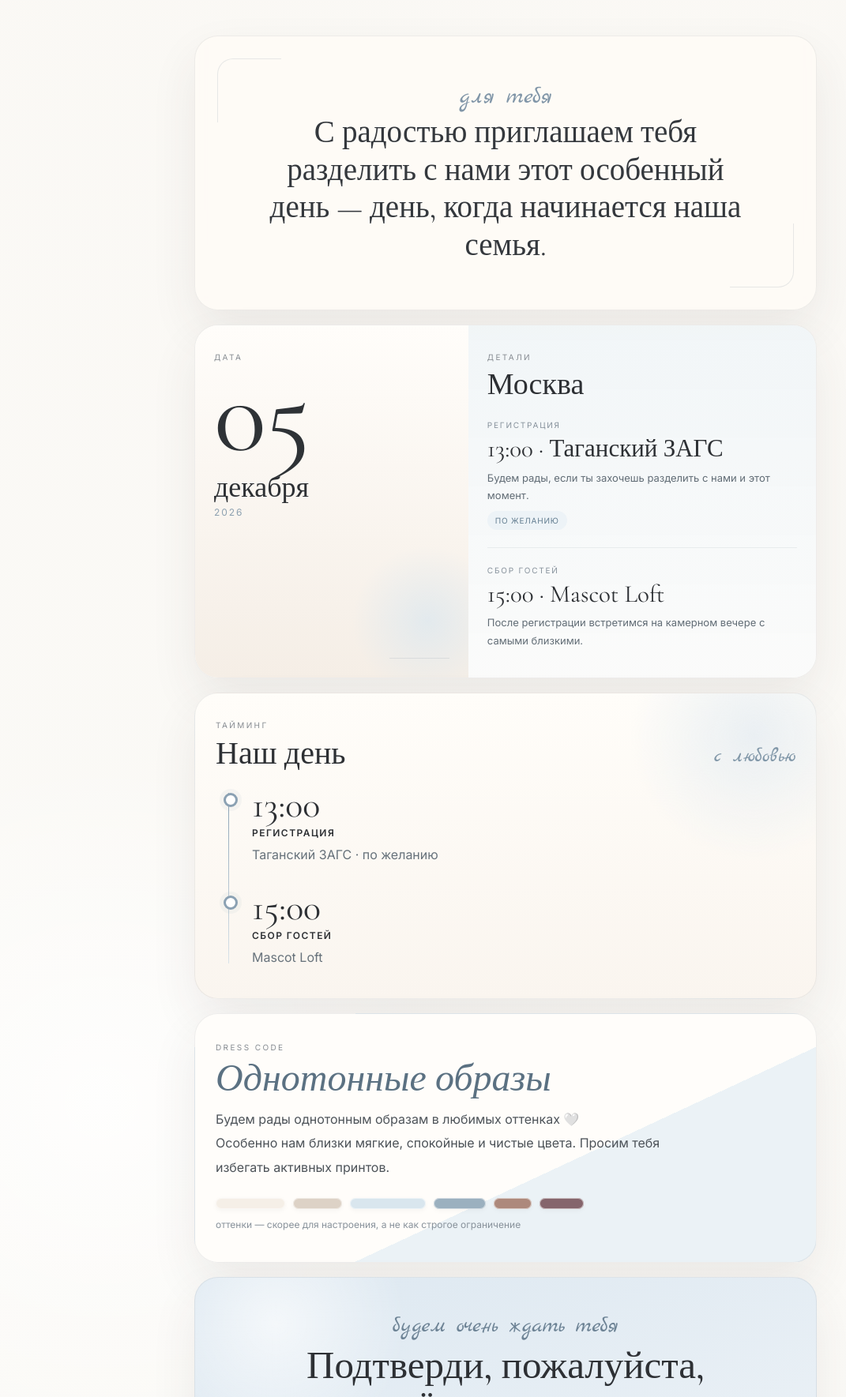
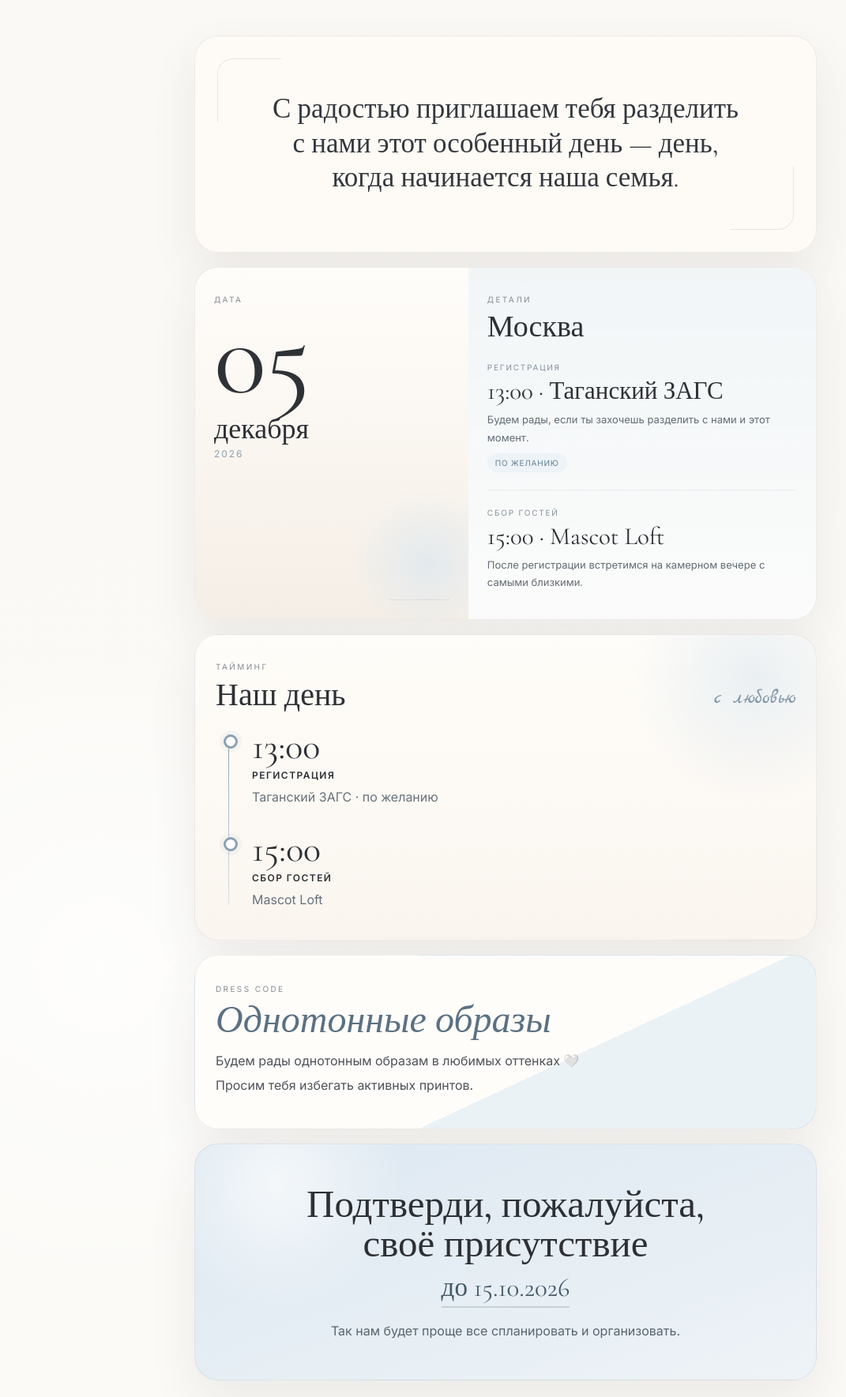
Before and after one commit to pwvmbm9r62-blip/wedding-invites, a plain HTML site: page index.html in a window 1280 px wide. Shown: the part 773-2542 px from the top of the page at 79% size, without its empty margins (0-1071 px from the left). Drawn offline with nearby package versions, Linux system fonts and the light colour scheme.

Commit message:
Add files via upload

```diff
--- a/index.html
+++ b/index.html
@@ -247,7 +247,7 @@ main{
   font-size:10px; letter-spacing:.24em; text-transform:uppercase; color:var(--muted);
 }
 .quote{
-  min-height:295px;
+  min-height:275px;
   display:grid; place-items:center;
   padding:58px 30px;
   text-align:center;
@@ -270,7 +270,7 @@ main{
 .quote p{
   margin:0; max-width:610px;
   font-family:"Cormorant Garamond",serif;
-  font-size:39px; line-height:1.22; color:#34383d;
+  font-size:35px; line-height:1.24; color:#34383d;
 }
 .overview{
   display:grid;
@@ -419,7 +419,7 @@ main{
   .inner-names{font-size:45px}
   .inner-sub{font-size:24px}
   .quote{min-height:280px; padding:50px 24px}
-  .quote p{font-size:34px}
+  .quote p{font-size:31px}
   .date-side,.info-side,.timeline,.dress,.rsvp{padding-left:22px;padding-right:22px}
   .date-num{font-size:118px}
   .date-month{font-size:31px}
@@ -471,7 +471,6 @@ main{
   <main>
     <section class="section soft quote reveal" id="invite">
       <div>
-        <div class="quote-script">для тебя</div>
         <p>С радостью приглашаем тебя разделить с нами этот особенный день — день, когда начинается наша семья.</p>
       </div>
     </section>
@@ -530,23 +529,13 @@ main{
     <section class="section dress reveal">
       <div class="eyebrow">dress code</div>
       <div class="dress-title">Однотонные образы</div>
-      <p>Будем рады однотонным образам в любимых оттенках 🤍<br>Особенно нам близки мягкие, спокойные и чистые цвета. Просим тебя избегать активных принтов.</p>
-      <div class="palette" aria-hidden="true">
-        <span class="chip c1"></span>
-        <span class="chip c2"></span>
-        <span class="chip c3"></span>
-        <span class="chip c4"></span>
-        <span class="chip c5"></span>
-        <span class="chip c6"></span>
-      </div>
-      <div class="palette-note">оттенки — скорее для настроения, а не как строгое ограничение</div>
+      <p>Будем рады однотонным образам в любимых оттенках 🤍<br>Просим тебя избегать активных принтов.</p>
     </section>
 
     <section class="section rsvp reveal">
-      <div class="rsvp-script">будем очень ждать тебя</div>
       <h2>Подтверди, пожалуйста,<br>своё присутствие</h2>
       <div class="deadline">до 15.10.2026</div>
-      <p>Так нам будет проще всё красиво спланировать и подготовить для тебя этот вечер.</p>
+      <p>Так нам будет проще все спланировать и организовать.</p>
     </section>
 
     <div class="footer">Дарья &amp; Евгений ♡</div>
@@ -562,9 +551,6 @@ function openEnvelope() {
   if (opened) return;
   opened = true;
   envelope.classList.add('open');
-  setTimeout(() => {
-    document.getElementById('invite').scrollIntoView({ behavior: 'smooth', block: 'start' });
-  }, 820);
 }
 
 envelope.addEventListener('click', openEnvelope);
```
